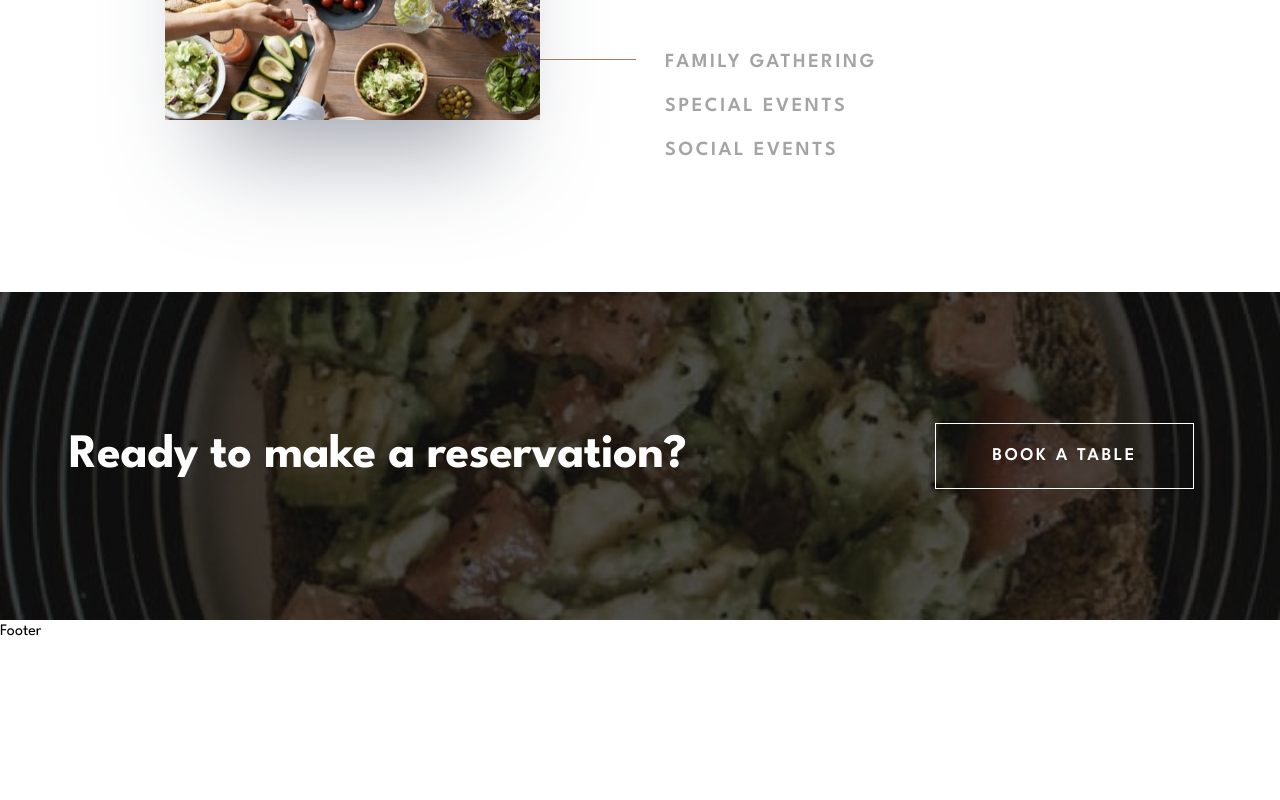
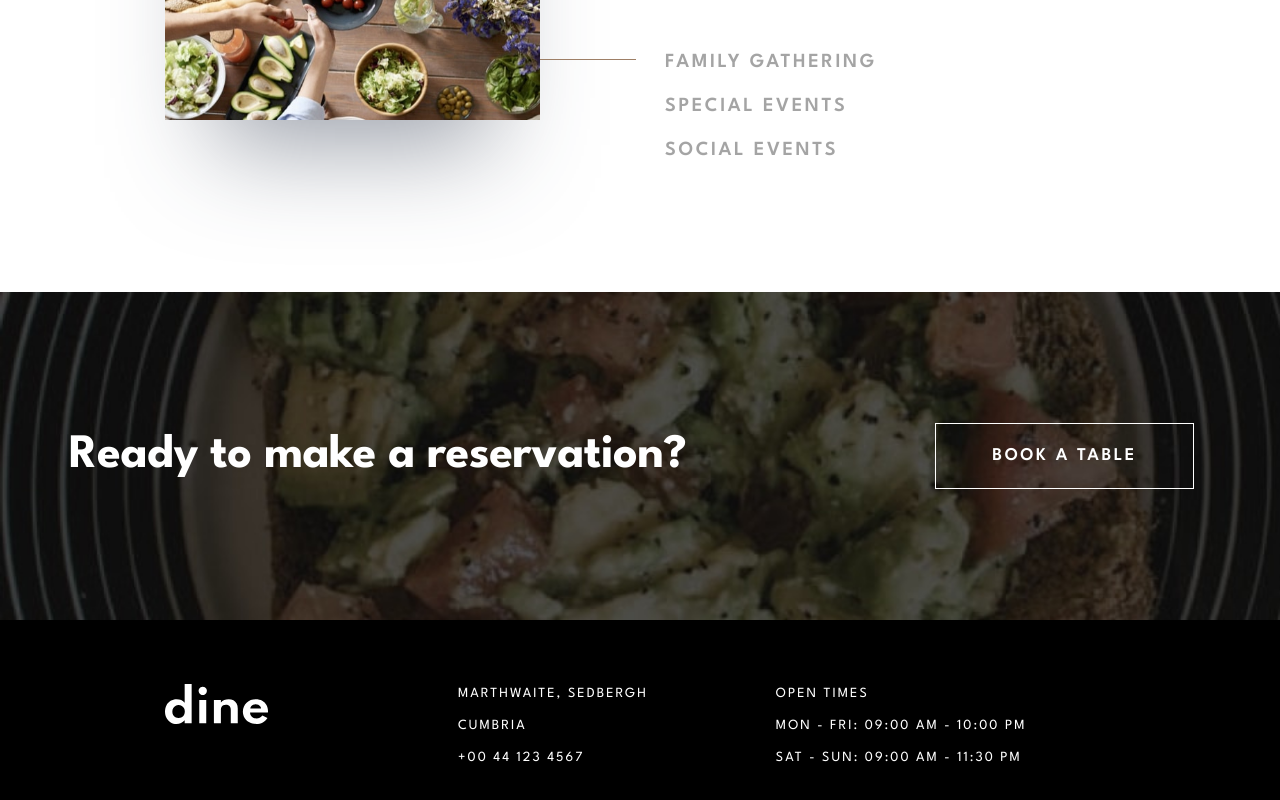
Before and after one commit to caarlosdamian/dine-restaurant, a Next.js app: page / in a window 1280 px wide. Shown: the part 3816-4616 px from the top of the page. Before the commit the page ends 4460 px from the top, so only its background shows below. Built offline with nearby package versions, Linux system fonts and the light colour scheme.

Commit message:
feat(sections): added footer section

```diff
--- a/src/app/layout.tsx
+++ b/src/app/layout.tsx
@@ -6,8 +6,8 @@ import { League_Spartan } from 'next/font/google';
 const inter = League_Spartan({ subsets: ['latin'] });
 
 export const metadata: Metadata = {
-  title: 'Create Next App',
-  description: 'Generated by create next app',
+  title: 'Dine',
+  description: 'Dine restaurant',
 };
 
 export default function RootLayout({
--- a/src/components/footer/Footer.tsx
+++ b/src/components/footer/Footer.tsx
@@ -1,7 +1,24 @@
-import React from 'react'
+import Image from 'next/image';
+import React from 'react';
 
 export const Footer = () => {
   return (
-    <div>Footer</div>
-  )
-}
+    <footer className="py-20 px-6 text-white bg-black flex flex-col items-center gap-11 md:flex-row md:items-start md:justify-start md:py-16 md:px-10 md:gap-32 lg:px-[165px] lg:gap-[190px]">
+      <div className="relative h-[40px] w-[103px]">
+        <Image src="/logo.svg" alt="logo" fill className="object-contain" />
+      </div>
+      <div className="flex flex-col text-center gap-8 text-sm font-normal tracking-[2px] uppercase md:text-start lg:flex-row lg:gap-32">
+        <div className="flex flex-col gap-3">
+          <p>Marthwaite, Sedbergh</p>
+          <p>Cumbria</p>
+          <p>+00 44 123 4567</p>
+        </div>
+        <div className="flex flex-col gap-3">
+          <p>OPEN TIMES</p>
+          <p>MON - FRI: 09:00 AM - 10:00 PM</p>
+          <p>SAT - SUN: 09:00 AM - 11:30 PM</p>
+        </div>
+      </div>
+    </footer>
+  );
+};
```
